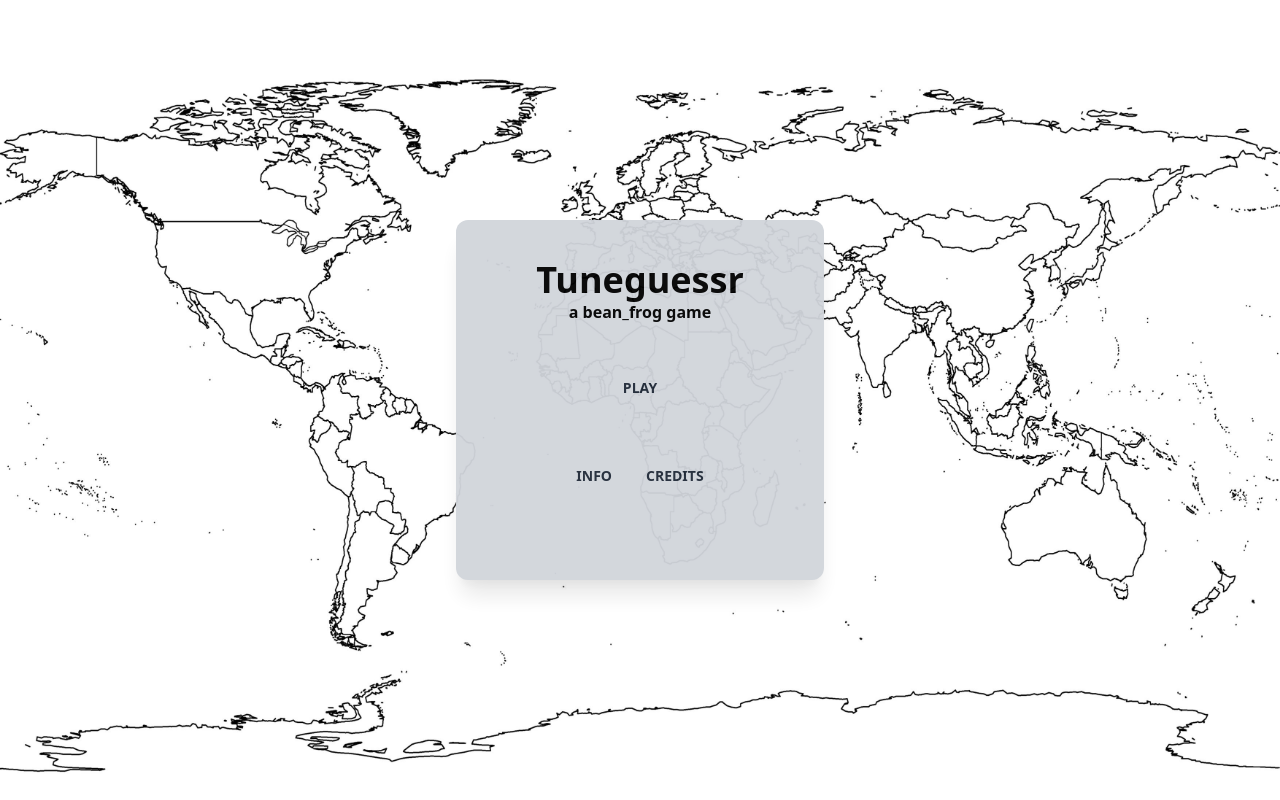
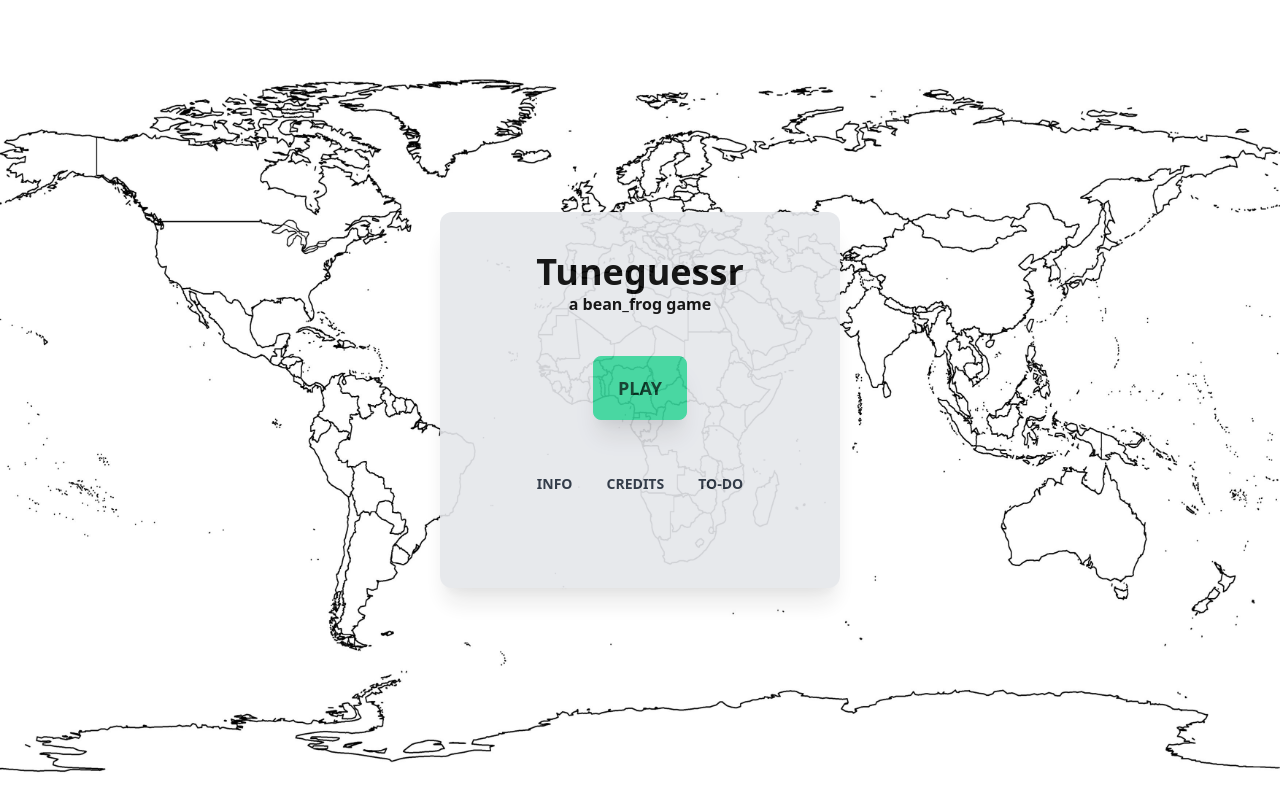
Before and after one commit to bean-frog/tuneguessr, a plain HTML site: page pages/menu.html in a window 1280 px wide. Drawn offline with nearby package versions, Linux system fonts and the light colour scheme.

Commit message:
small ui changes

```diff
--- a/pages/menu.html
+++ b/pages/menu.html
@@ -8,15 +8,15 @@
     <title>TuneGuessr</title>
 </head>
 <body class="flex justify-center items-center">
-    <div id="menu" class="z-50 absolute bg-gray-300 opacity-95 rounded-xl shadow-xl h-fit w-fit p-20 pt-10">
-        <div class="flex flex-row"><h1 class="text-4xl text-black font-bold">Tuneguessr</h1></div>
+    <div id="menu" class="backdrop-blur-xl z-50 absolute bg-gray-200 opacity-90 rounded-xl shadow-xl h-fit w-fit p-20 pt-10">
+        <div class="flex flex-row justify-center"><h1 class="text-4xl text-black font-bold">Tuneguessr</h1></div>
         <div class="flex flex-row justify-center"><h1 class="text-l text-black font-semibold">a bean_frog game</h1></div>
-        <div class="flex flex-row justify-center pt-10"><a onclick="localStorage.setItem('tuneguessr-mmOn?', 'false')" href="./game.html" id="start" class="btn btn-ghost btn-xl text-white shadow-xl font-bold"><strong>PLAY</strong></a></div>
+        <div class="flex flex-row justify-center pt-10"><a onclick="localStorage.setItem('tuneguessr-mmOn?', 'false')" href="./game.html" id="start" class="btn btn-success btn-lg text-black text-3xl shadow-xl font-bold"><strong>PLAY</strong></a></div>
         <div class="flex flex-row justify-center pt-10">
             <button class="btn btn-ghost text-white shadow-xl font-bold"onclick="info.showModal();">Info</button>
             <button class="btn btn-ghost text-white shadow-xl font-bold" onclick="credits.showModal()">Credits</button>
+            <a target="_blank" href="../TODO.txt" class="btn btn-ghost text-white shadow-xl font-bold">TO-DO</a>
         </div>
-
     </div>
     <dialog id="info" class="modal">
         <div class="modal-box">
@@ -37,7 +37,6 @@
           <p class="py-4">Thanks to <a target="_blank" class="underline" href="https://pixabay.com/users/moodmode-33139253/">moodmode </a> for the menu music, <a target="_blank" class="underline" href="https://pixabay.com/music/build-up-scenes-labyrinth-of-despair-166594/">Labyrinth of Despair </a></p>
           <div class="modal-action">
             <form method="dialog">
-              <!-- if there is a button in form, it will close the modal -->
               <button class="btn">Close</button>
             </form>
           </div>
```
Also changed, not shown: pages/game.html (+4 -5 lines), TODO.txt.
